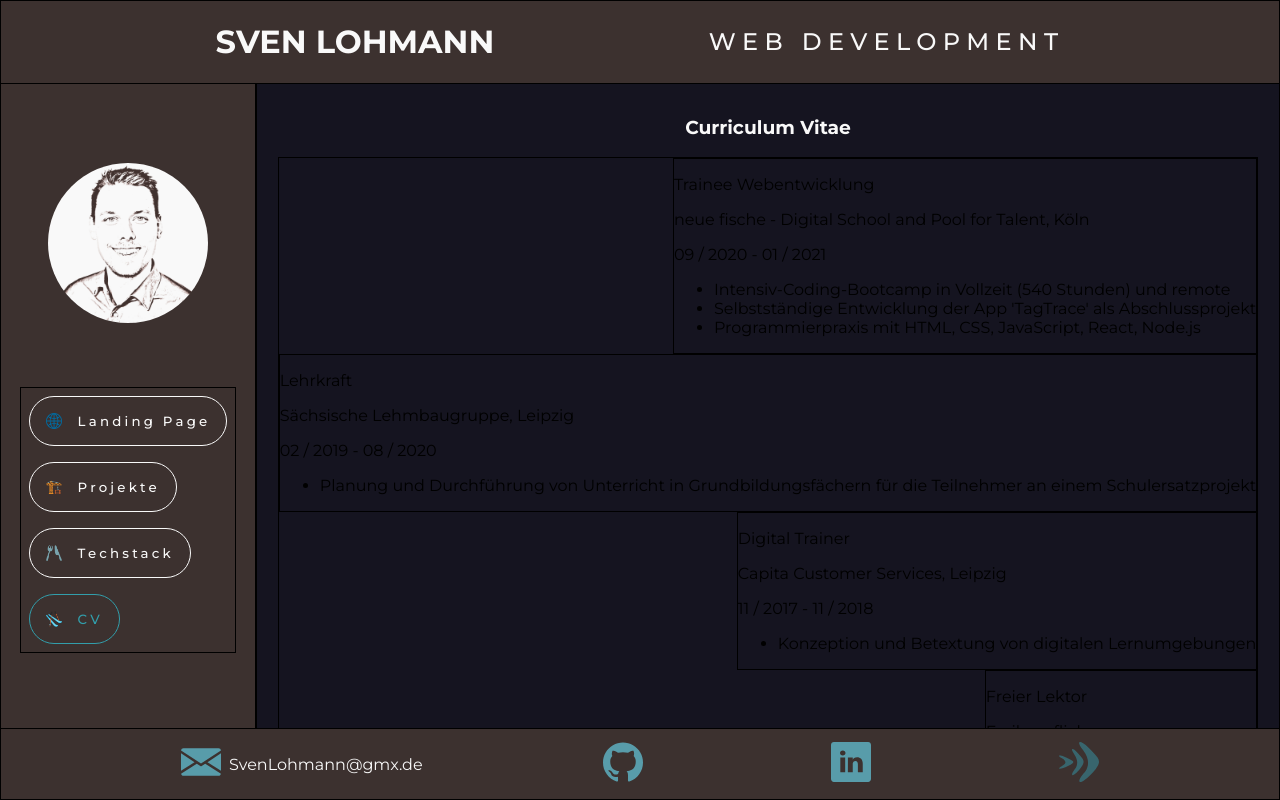
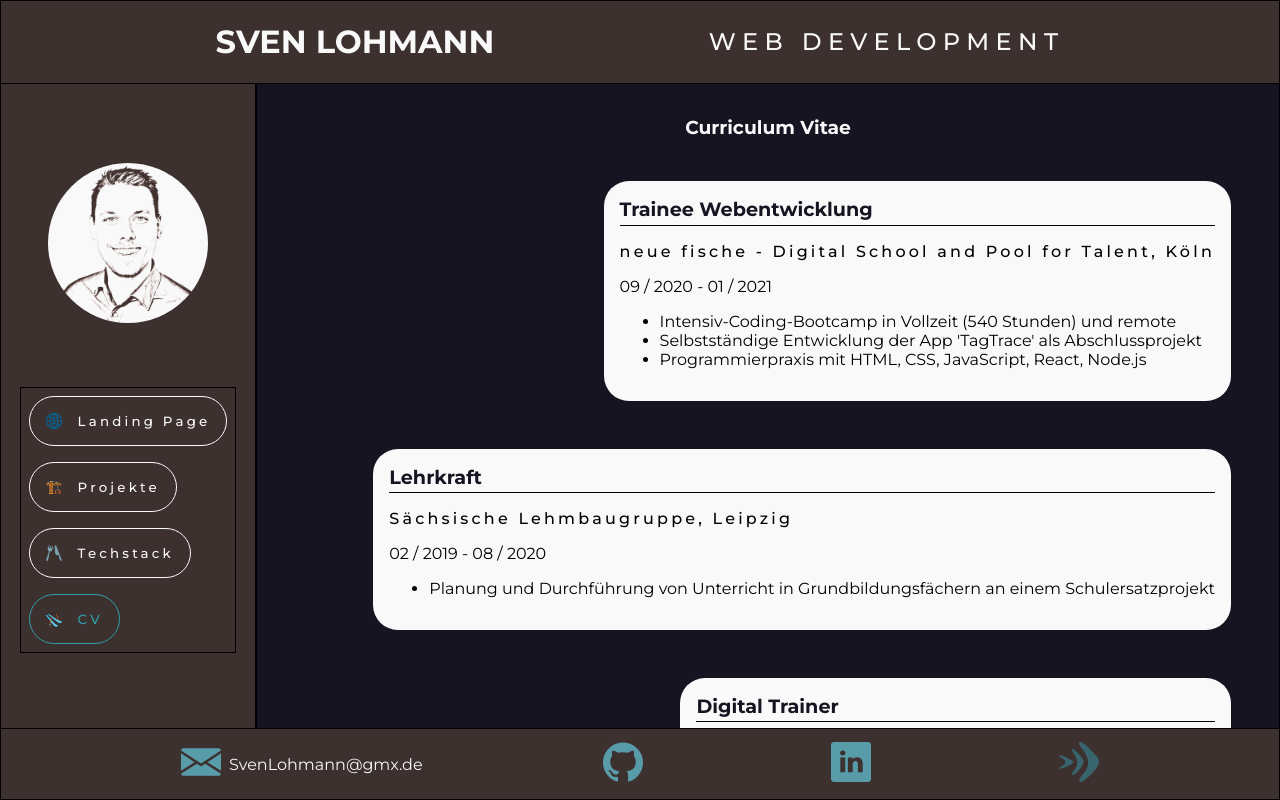
Before and after one commit to SvLowman/portfolio-website, a React (Create React App) app: page /cv in a window 1280 px wide. Shown: the top 800 px of the page. Built offline with nearby package versions, Linux system fonts and the light colour scheme.

Commit message:
:lipstick: Style cv basically

```diff
--- a/src/components/Container.js
+++ b/src/components/Container.js
@@ -23,3 +23,12 @@ export const TextContainer = styled.div`
     text-align: center;
   }
 `;
+
+export const Title = styled.p`
+  border-bottom: solid 1px black;
+  color: var(--midnightblue);
+  font-weight: 700;
+  font-size: 1.2rem;
+  margin: 0 0 1rem;
+  padding: 0 0 0.2rem;
+`;
--- a/src/content/content.js
+++ b/src/content/content.js
@@ -92,7 +92,7 @@ export const cvContent = [
     company: "Sächsische Lehmbaugruppe, Leipzig",
     period: "02 / 2019 - 08 / 2020",
     tasks: [
-      "Planung und Durchführung von Unterricht in Grundbildungsfächern für die Teilnehmer an einem Schulersatzprojekt",
+      "Planung und Durchführung von Unterricht in Grundbildungsfächern an einem Schulersatzprojekt",
     ],
   },
   {
--- a/src/pages/CVPage.js
+++ b/src/pages/CVPage.js
@@ -1,18 +1,25 @@
 import React from "react";
 import styled from "styled-components/macro";
-import { Container, TextContainer } from "../components/Container";
+import { Container, TextContainer, Title } from "../components/Container";
 import { cvContent } from "../content/content";
 
 const CVContainer = styled.div`
-  border: solid 1px black;
   display: flex;
   flex-direction: column;
   align-items: flex-end;
 `;
 
 const CVCard = styled.div`
-  border: solid 1px black;
+  border-radius: 25px;
+  background: var(--white);
+  padding: 1rem;
+  margin: 1.5rem 3rem;
   width: fit-content;
+`;
+
+const CompanyName = styled.p`
+  font-weight: 500;
+  letter-spacing: 0.2rem;
 `;
 
 const CVPage = () => (
@@ -23,8 +30,8 @@ const CVPage = () => (
     <CVContainer>
       {cvContent.map((object, index) => (
         <CVCard key={index}>
-          <p>{object.position}</p>
-          <p>{object.company}</p>
+          <Title>{object.position}</Title>
+          <CompanyName>{object.company}</CompanyName>
           <p>{object.period}</p>
           <ul>
             {object.tasks.map((item, index) => (
--- a/src/pages/ProjectsPage.js
+++ b/src/pages/ProjectsPage.js
@@ -1,6 +1,6 @@
 import React from "react";
 import styled from "styled-components/macro";
-import { Container, TextContainer } from "../components/Container";
+import { Container, TextContainer, Title } from "../components/Container";
 import { projectsContent } from "../content/content";
 
 const ProjectCard = styled.div`
@@ -22,15 +22,6 @@ const DescriptionContainer = styled.div`
   flex-direction: column;
   justify-content: space-between;
   min-height: 100%;
-`;
-
-const Title = styled.p`
-  border-bottom: solid 1px black;
-  color: var(--midnightblue);
-  font-weight: 700;
-  font-size: 1.2rem;
-  margin: 0 0 1rem;
-  padding: 0 0 0.2rem;
 `;
 
 const ParagraphsContainer = styled.div`
```
